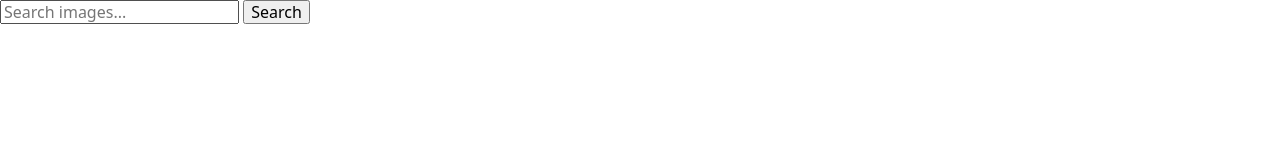
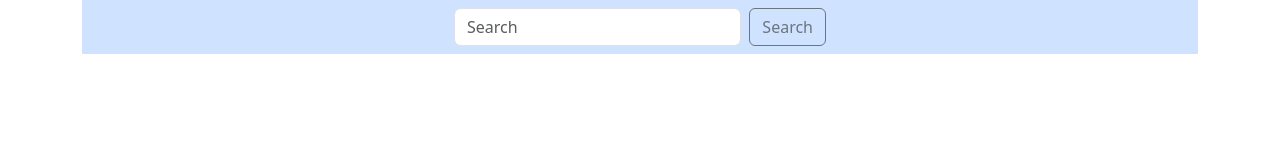
Before and after one commit to vladislav-slobodenjuk/goit-fs78-js-hw-11, a website built with Parcel: page src/index.html in a window 1280 px wide. Built offline with nearby package versions, Linux system fonts and the light colour scheme.

Commit message:
attempt for bootstrap markup

```diff
--- a/src/index.html
+++ b/src/index.html
@@ -4,11 +4,37 @@
     <meta charset="UTF-8" />
     <meta name="viewport" content="width=device-width, initial-scale=1.0" />
     <title>Page title</title>
+    <link
+      href="https://cdn.jsdelivr.net/npm/bootstrap@5.3.0-alpha3/dist/css/bootstrap.min.css"
+      rel="stylesheet"
+      integrity="sha384-KK94CHFLLe+nY2dmCWGMq91rCGa5gtU4mk92HdvYe+M/SXH301p5ILy+dN9+nJOZ"
+      crossorigin="anonymous"
+    />
     <link rel="stylesheet" href="./sass/index.scss" />
-    <script type="module" src="./index.js"></script>
   </head>
   <body>
-    <form class="search-form" id="search-form">
+    <div class="container" data-bs-theme="light">
+      <nav class="navbar navbar-expand-lg bg-body-tertiary bg-primary-subtle">
+        <!-- <div class="container-fluid"> -->
+        <div
+          class="collapse navbar-collapse justify-content-center"
+          id="navbarSupportedContent"
+        >
+          <form class="d-flex col-md-4" role="search">
+            <input
+              class="form-control me-2"
+              type="search"
+              placeholder="Search"
+              aria-label="Search"
+            />
+            <button class="btn btn-outline-secondary" type="submit">
+              Search
+            </button>
+          </form>
+        </div>
+        <!-- </div> -->
+      </nav>
+      <!-- <form class="search-form" id="search-form">
         <input
           type="text"
           name="searchQuery"
@@ -16,9 +42,16 @@
           placeholder="Search images..."
         />
         <button type="submit">Search</button>
-    </form>
+      </form> -->
       <div class="gallery">
         <!-- Карточки изображений -->
       </div>
+    </div>
+    <script type="module" src="./index.js"></script>
+    <!-- <div class="grid text-center">
+      <div class="g-col-6 g-col-md-4">.g-col-6 .g-col-md-4</div>
+      <div class="g-col-6 g-col-md-4">.g-col-6 .g-col-md-4</div>
+      <div class="g-col-6 g-col-md-4">.g-col-6 .g-col-md-4</div>
+    </div> -->
   </body>
 </html>
```
Also changed, not shown: 1 other file. Lines whose indentation alone changed are shown as unchanged.
